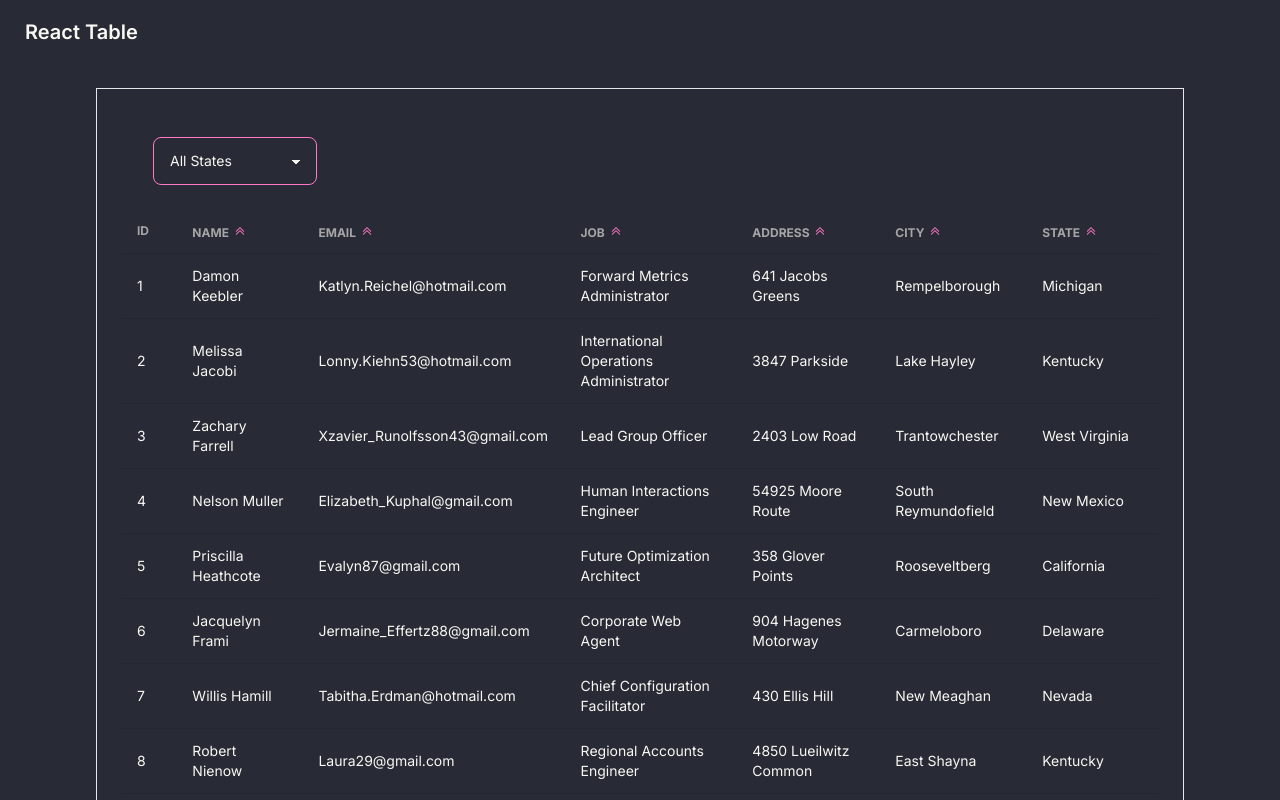
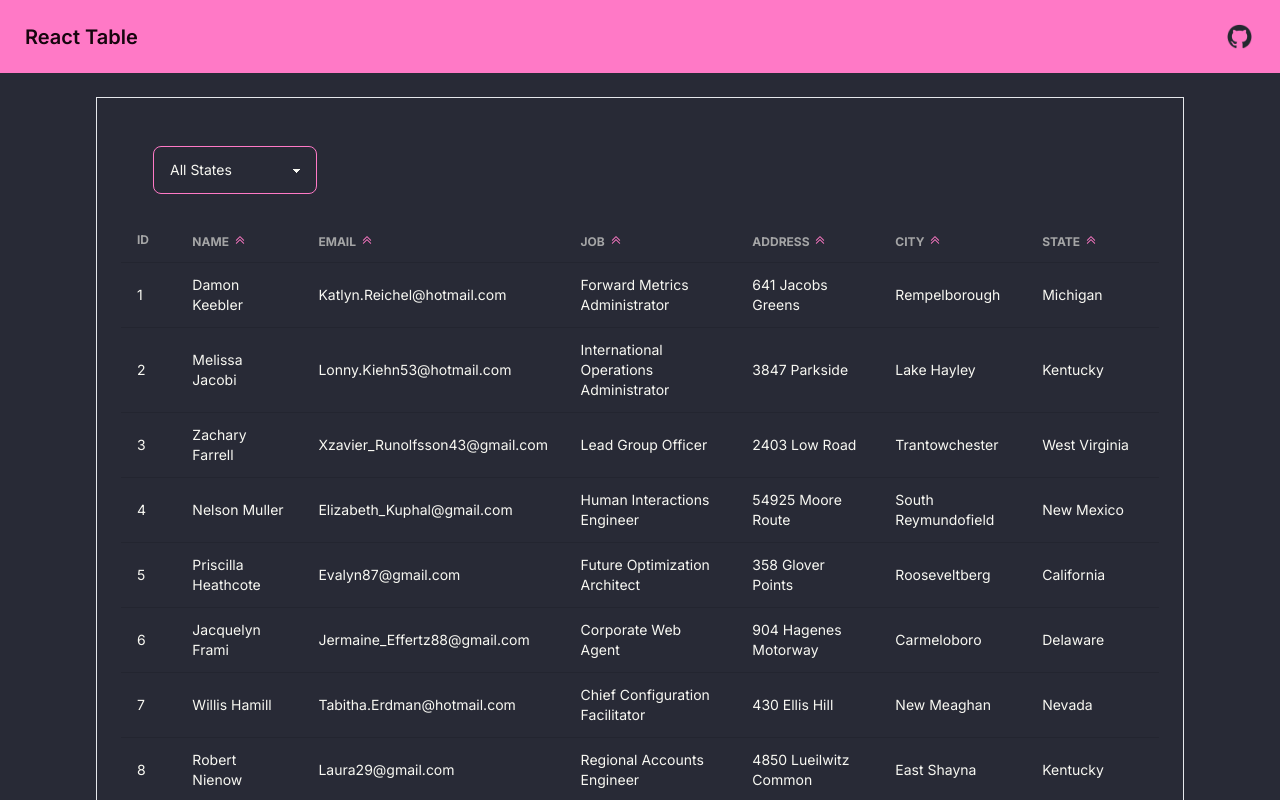
Before and after one commit to besteman/react-table, a Next.js app: page / in a window 1280 px wide. Shown: the top 800 px of the page. Built offline with nearby package versions, Linux system fonts and the light colour scheme.

Commit message:
navbar changes

```diff
--- a/src/app/layout.tsx
+++ b/src/app/layout.tsx
@@ -22,8 +22,8 @@
         <link rel="icon" href="/table.svg" />
       </head>
       <body className={inter.className}>
+        <Navbar />
         <div className="container mx-auto">
-          <Navbar />
           <main className="mx-16 h-full max-w-6xl sm:px-6 lg:px-8">{children}</main>
         </div>
       </body>
--- a/src/components/NavBar/Navbar.tsx
+++ b/src/components/NavBar/Navbar.tsx
@@ -1,7 +1,20 @@
+import Image from 'next/image';
+
 export default function Navbar() {
   return (
-    <div className="navbar bg-base-100">
-      <a className="btn btn-ghost text-xl">React Table</a>
+    <div className="navbar bg-primary text-primary-content">
+      <div className="flex-1">
+        <a className="btn btn-ghost text-xl">React Table</a>
+      </div>
+      <div className="flex-none">
+        <ul className="menu menu-horizontal px-1">
+          <li>
+            <a href="https://github.com/besteman/react-table" target="_blank">
+              <Image src="/github.png" width={25} height={25} alt="Github" />
+            </a>
+          </li>
+        </ul>
+      </div>
     </div>
   );
 }
```
Also changed, not shown: public/github.png (added).
